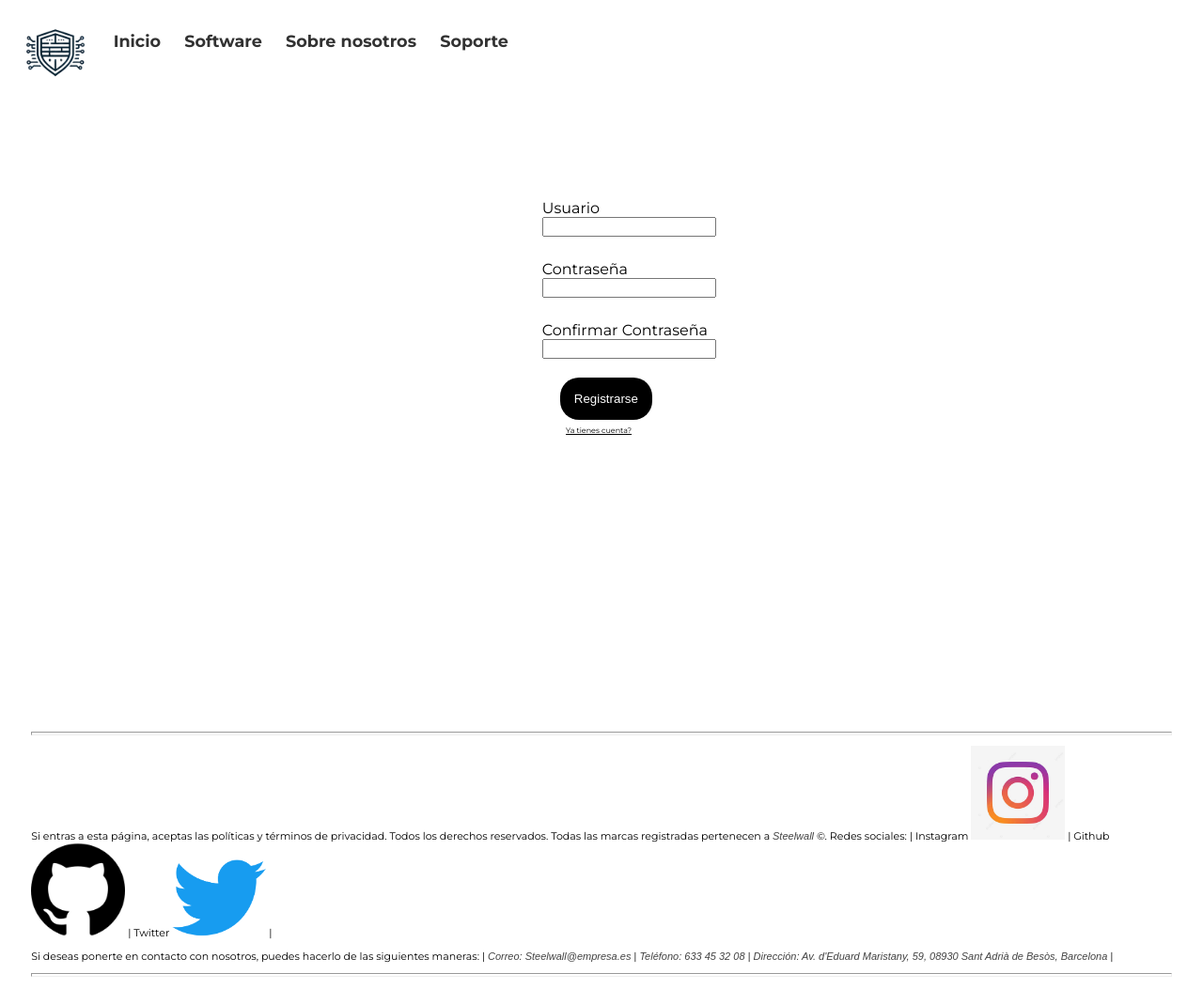
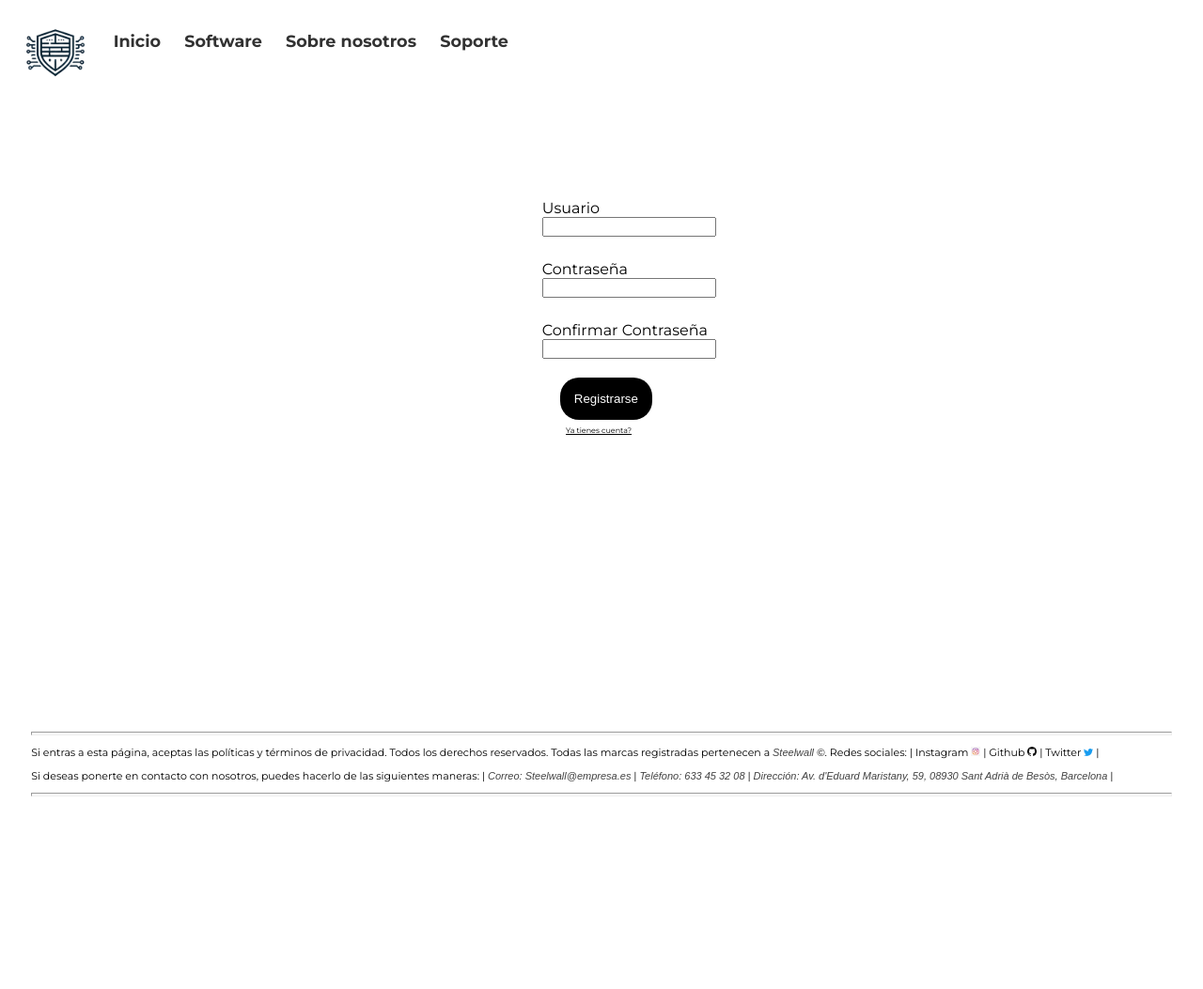
Before and after one commit to Axomaker/Proyecto, a plain HTML site: page Pagina de registros/pagina_de_registro.html in a window 1280 px wide. Shown: the whole page at 94% size. After the commit the page ends 861 px from the top, so only its background shows below. Drawn offline with Linux system fonts and the light colour scheme.

Commit message:
Mejorado iconos de Redes sociales

```diff
--- a/Pagina de registros/pagina_de_registro.css
+++ b/Pagina de registros/pagina_de_registro.css
@@ -194,3 +194,7 @@ img {
     margin-right: 2%;
     margin-bottom: 1%;
   }
+
+  .redes {
+    width: 10px;
+  }
--- a/Pagina de registros/pagina_de_registro.html
+++ b/Pagina de registros/pagina_de_registro.html
@@ -48,7 +48,7 @@
         </div>
         <div class="piedepaguina">
           <hr class="pliniea">
-          <p class="piedepaguinatxt">Si entras a esta página, aceptas las políticas y términos de privacidad. Todos los derechos reservados. Todas las marcas registradas pertenecen a <span class="Stltxt">Steelwall</span> ©. Redes sociales: | Instagram <img src="/Imagenes/instagram.png" alt=" "></img> | Github <img src="/Imagenes/github.png" alt=" "></img> | Twitter <img src="/Imagenes/twitter.png" alt=" "></img> |</p>
+          <p class="piedepaguinatxt">Si entras a esta página, aceptas las políticas y términos de privacidad. Todos los derechos reservados. Todas las marcas registradas pertenecen a <span class="Stltxt">Steelwall</span> ©. Redes sociales: | Instagram <img class="redes" src="/Imagenes/instagram.png" alt=" "></img> | Github <img class="redes" src="/Imagenes/github.png" alt=" "></img> | Twitter <img class="redes" src="/Imagenes/twitter.png" alt=" "></img> |</p>
           <p class="piedepaguinatxt">Si deseas ponerte en contacto con nosotros, puedes hacerlo de las siguientes maneras: | <span class="contac">Correo: Steelwall@empresa.es</span> | <span class="contac">Teléfono: 633 45 32 08</span> | <span class="contac">Dirección: Av. d'Eduard Maristany, 59, 08930 Sant Adrià de Besòs, Barcelona</span> |</p>
           <hr class="sliniea">
          </div>
--- a/Pagina de sobre nosotros/sobre_nosotros.css
+++ b/Pagina de sobre nosotros/sobre_nosotros.css
@@ -131,3 +131,7 @@ img {
   .svg_back {
     transform: scaleX(-1);
   }
+
+  .redes {
+    width: 10px;
+  }
--- a/Pagina de software/software.css
+++ b/Pagina de software/software.css
@@ -189,3 +189,7 @@ img {
     margin-right: 2%;
     margin-bottom: 1%;
   }
+
+  .redes {
+    width: 10px;
+  }
--- a/Pagina de soporte/soporte.css
+++ b/Pagina de soporte/soporte.css
@@ -205,3 +205,7 @@ button {
     margin-right: 2%;
     margin-bottom: 1%;
   }
+
+  .redes {
+    width: 10px;
+  }
--- a/Pagina principal/pagina_principal.css
+++ b/Pagina principal/pagina_principal.css
@@ -115,3 +115,7 @@ img {
     margin-right: 2%;
     margin-bottom: 1%;
   }
+
+  .redes {
+    width: 10px;
+  }
```
Also changed, not shown: Pagina de sobre nosotros/pagina_de_sobre_nosotros.html (+1 -1 lines), Pagina de software/pagina_de_software.html (+1 -1 lines), Pagina de soporte/pagina_soporte.html (+1 -1 lines), Pagina principal/pagina_principal.html (+1 -1 lines).
